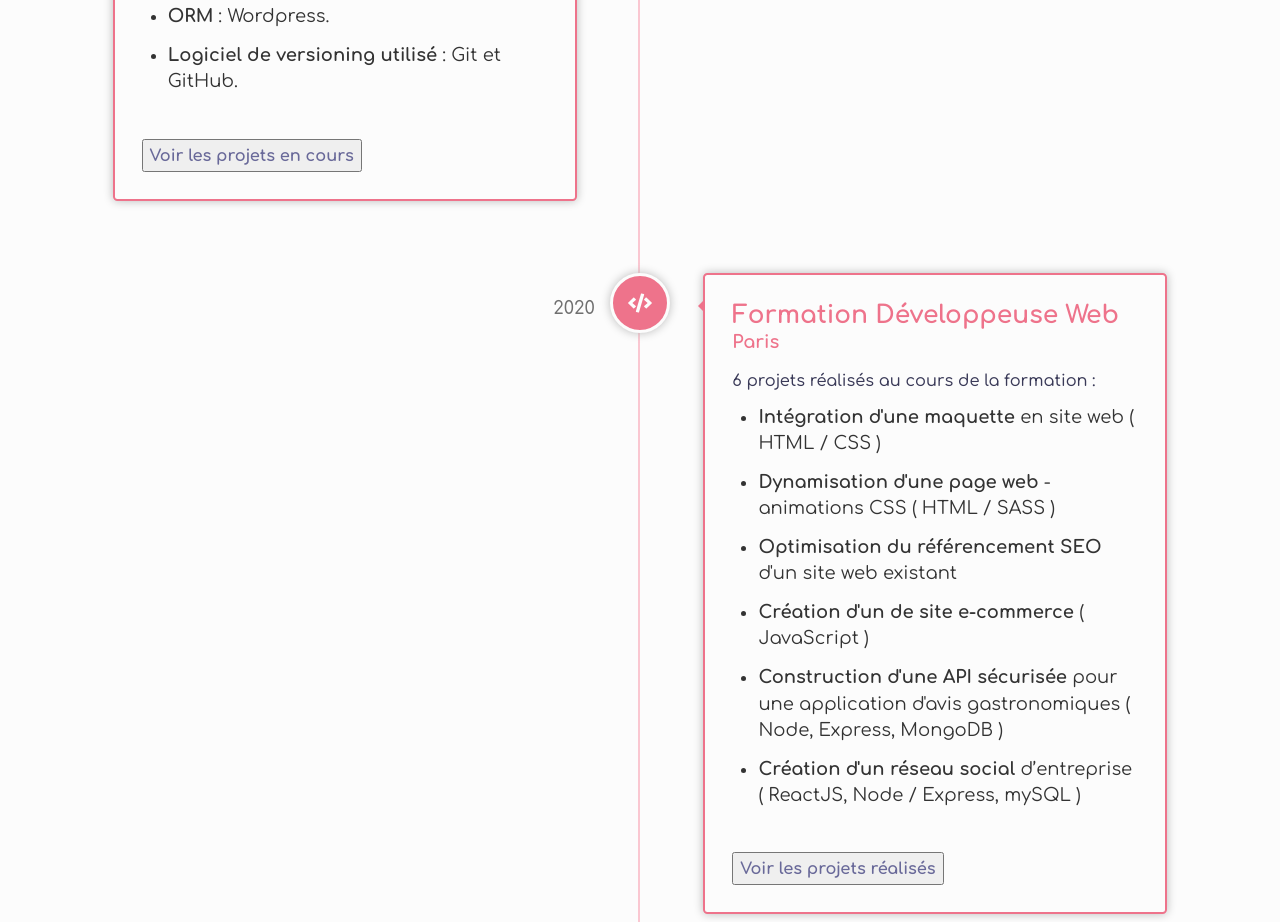
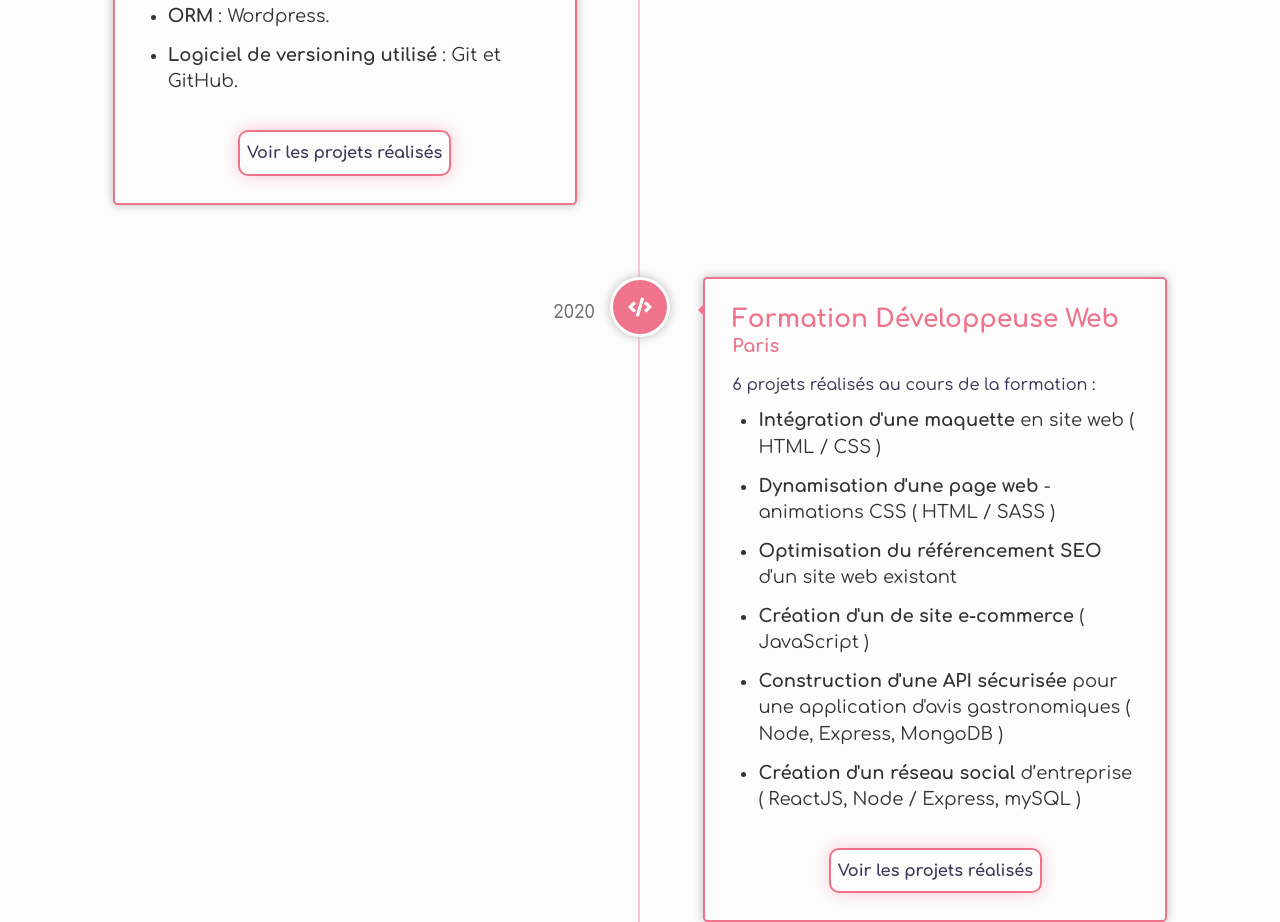
Before and after one commit to Lilimly/portfolio, a Gatsby site in the folder gatsby-portfolio/: page / in a window 1280 px wide. Shown: the part 1498-2420 px from the top of the page. Built offline with nearby package versions, Linux system fonts and the light colour scheme; Gatsby itself is replaced by a stand-in of ours.

Commit message:
style boutons timeline et carousel

```diff
--- a/gatsby-portfolio/src/components/HeroBanner.jsx
+++ b/gatsby-portfolio/src/components/HeroBanner.jsx
@@ -24,7 +24,7 @@ const HeroBanner = () => (
             offset={-80}
             duration={500}
         >
-          les différents projets
+          les projets
         </Link>
         {" "} que j'ai réalisés.
       </p>
--- a/gatsby-portfolio/src/components/TimeLine.jsx
+++ b/gatsby-portfolio/src/components/TimeLine.jsx
@@ -33,6 +33,7 @@ const TimeLine = () => (
               <li><strong>ORM</strong> : Wordpress.</li>
               <li><strong>Logiciel de versioning utilisé</strong> : Git et GitHub.</li>
             </ul>
+            <div className="button-timeline">
               <button>
                 <Link
                   to="section2"
@@ -41,9 +42,10 @@ const TimeLine = () => (
                   offset={-80}
                   duration={500}
                 >
-                Voir les projets en cours
+                  Voir les projets réalisés
                 </Link>
               </button>
+            </div>
           </div>
         </VerticalTimelineElement>
         <VerticalTimelineElement
@@ -65,6 +67,7 @@ const TimeLine = () => (
               <li><strong>Construction d'une API sécurisée</strong> pour une application d'avis gastronomiques ( Node, Express, MongoDB )</li>
               <li><strong>Création d'un réseau social</strong> d’entreprise ( ReactJS, Node / Express, mySQL )</li>
             </ul>
+            <div className="button-timeline">
               <button>
                 <Link
                   to="section2"
@@ -76,6 +79,7 @@ const TimeLine = () => (
                   Voir les projets réalisés
                 </Link>
               </button>
+            </div>
           </div>
         </VerticalTimelineElement>
         <VerticalTimelineElement
@@ -98,6 +102,7 @@ const TimeLine = () => (
               <li>Suivi et analyse de l'évolution des chiffres d'audience</li>
               <li>Élaboration et suivi des newsletters</li>
             </ul>
+            <div className="button-timeline">
               <button>
                 <a
                   href={"https://www.gotripics.com/"}
@@ -107,6 +112,7 @@ const TimeLine = () => (
                   Découvrez mon blog
                 </a>
               </button>
+            </div>
           </div>
         </VerticalTimelineElement>
         <VerticalTimelineElement
--- a/gatsby-portfolio/src/scss/index.scss
+++ b/gatsby-portfolio/src/scss/index.scss
@@ -172,10 +172,11 @@ nav {
         ul {
           margin-top: 0.5em;
         }
-        button {
-          margin-top: 1em;
-          a {
-            text-decoration: none;
+        .button-timeline {
+          margin-top: 2em;
+          @include flex_center;
+          button {
+            @include button;
           }
         }
       }
@@ -234,6 +235,10 @@ nav {
               }
               h4 {
                 color: $text-color;
+              }
+              button {
+                @include button;
+                margin-top: 1em;
               }
             }
           }
--- a/gatsby-portfolio/src/scss/utils/_mixins.scss
+++ b/gatsby-portfolio/src/scss/utils/_mixins.scss
@@ -46,12 +46,12 @@
     }
 }
 
-// paramètres boutons validation animation zoom
+// paramètres bouton hero banner
 @mixin submit {
     width: auto;
     border-radius: 30px;
     border: 2px solid $text-color;
-    box-shadow: $box_shadow;
+    box-shadow: $primary-box-shadow;
     background-color: $primary_color;
     font-size: 0.9em;
     padding: 12px;
@@ -69,3 +69,27 @@
         }
     }
 }
+
+// paramètres boutons généraux
+@mixin button {
+    width: auto;
+    border-radius: 10px;
+    box-shadow: $primary-box-shadow;
+    background-color: $body_color;
+    border: 2px solid $primary-color;
+    padding: 7px;
+    transform: scale(1);
+    transition: transform 300ms ease-in-out;
+    a {
+        color: $text-color;
+        text-decoration: none;
+    }
+    &:hover {
+        background-color: $text_color;
+        transform: scale(1.1);
+        cursor: pointer;
+        a {
+            color: $primary-color;
+        }
+    }
+}
--- a/gatsby-portfolio/src/scss/utils/_variable.scss
+++ b/gatsby-portfolio/src/scss/utils/_variable.scss
@@ -7,4 +7,4 @@ $vertical-timeline-color: #fac7d1;
 
 // box shadow
 $box_shadow: 0 0 10px #bababa;
-$primary-box-shadow: 0 0 10px #fac7d1;
+$primary-box-shadow: 0 0 15px #fac7d1;
```
Also changed, not shown: gatsby-portfolio/src/css/index.css, 1 other file. Lines whose indentation alone changed are shown as unchanged.
